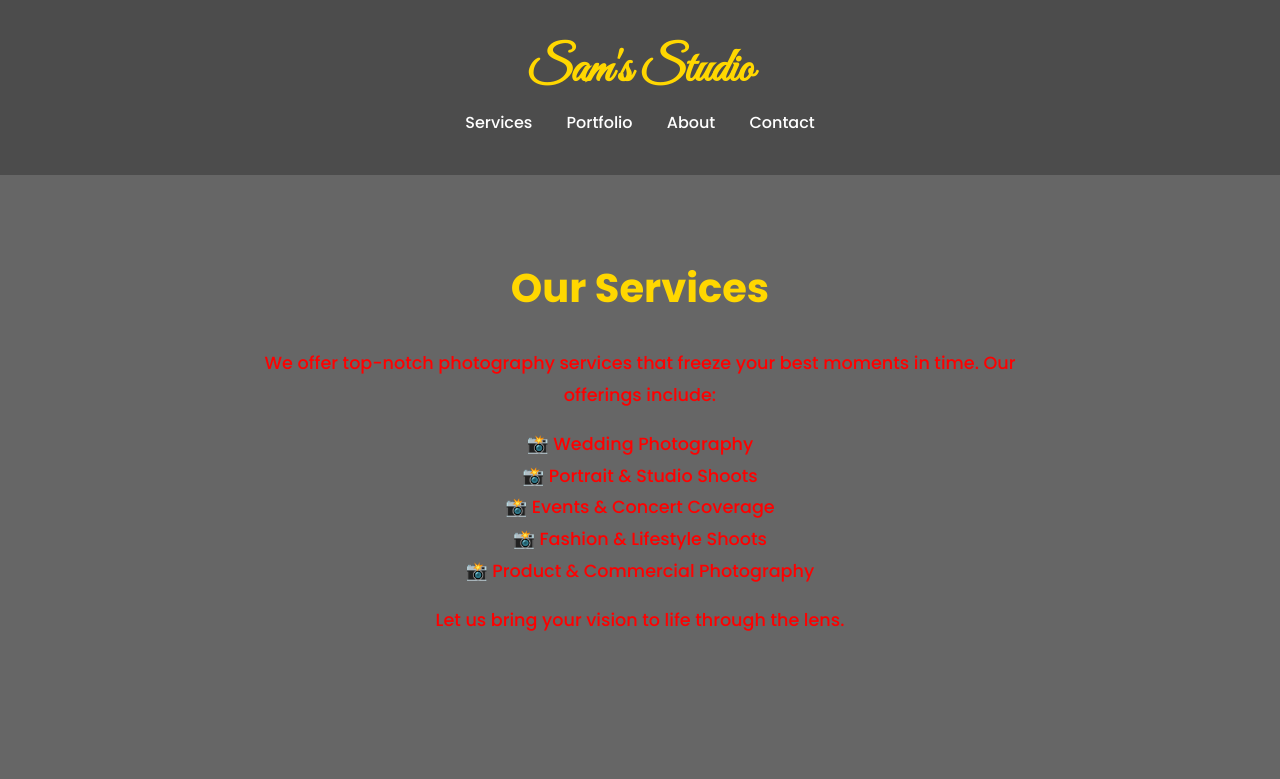
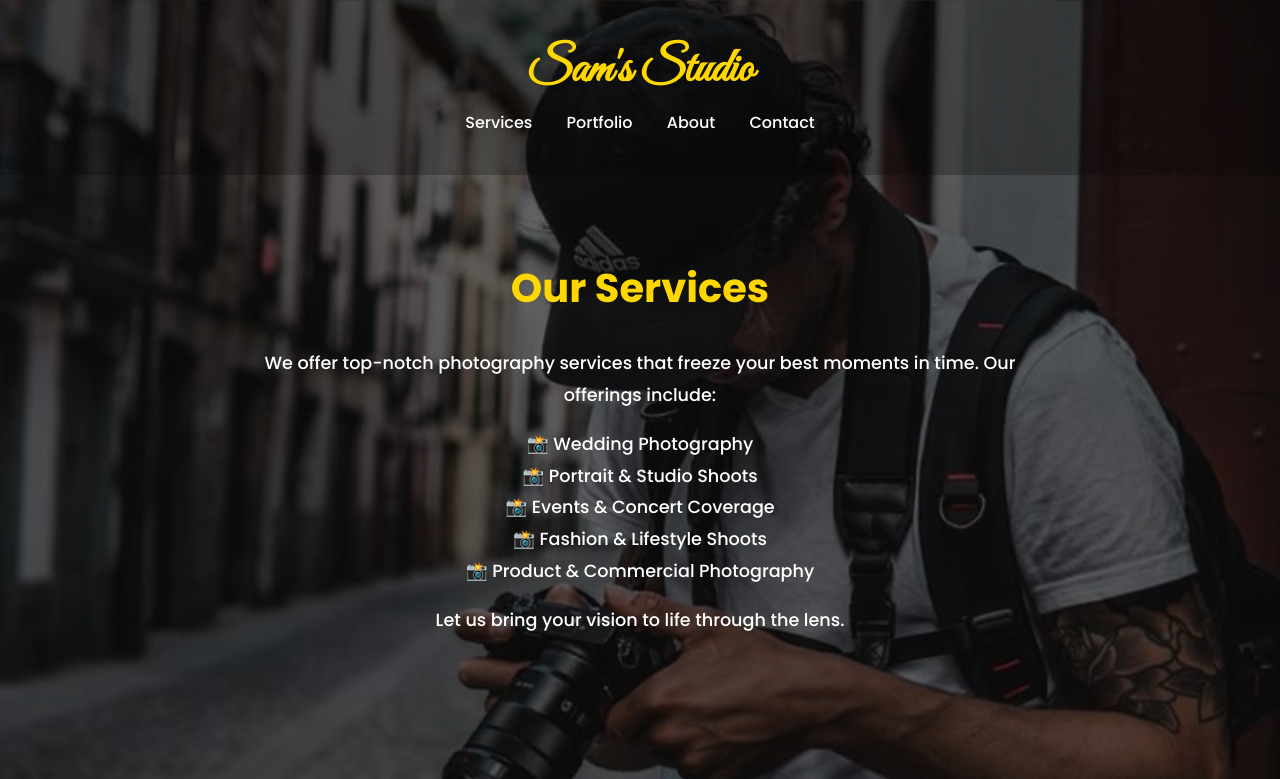
Before and after one commit to peninah713/Sams, a plain HTML site: page Index.html in a window 1280 px wide. Shown: the top 779 px of the page. Drawn offline with Linux system fonts and the light colour scheme.

Commit message:
Update Index.html

```diff
--- a/Index.html
+++ b/Index.html
@@ -9,9 +9,9 @@
     body {
       margin: 0;
       font-family: 'Poppins', sans-serif;
-      background-color:white  ;
+      background: url('pesh.jpeg') no-repeat center center fixed;
       background-size: cover;
-      color: red;
+      color: #fff;
       overflow-x: hidden;
     }
     header {
```
